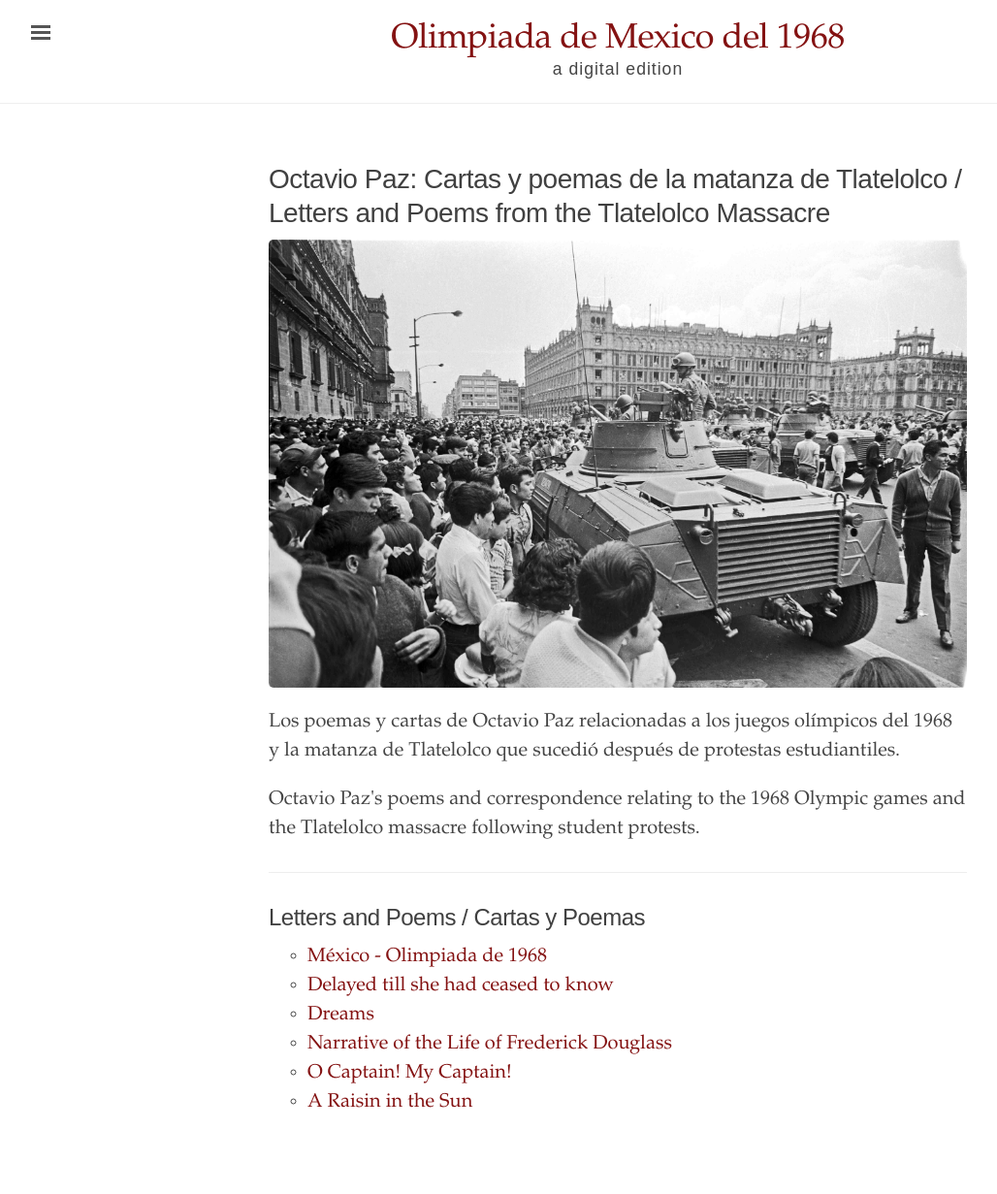
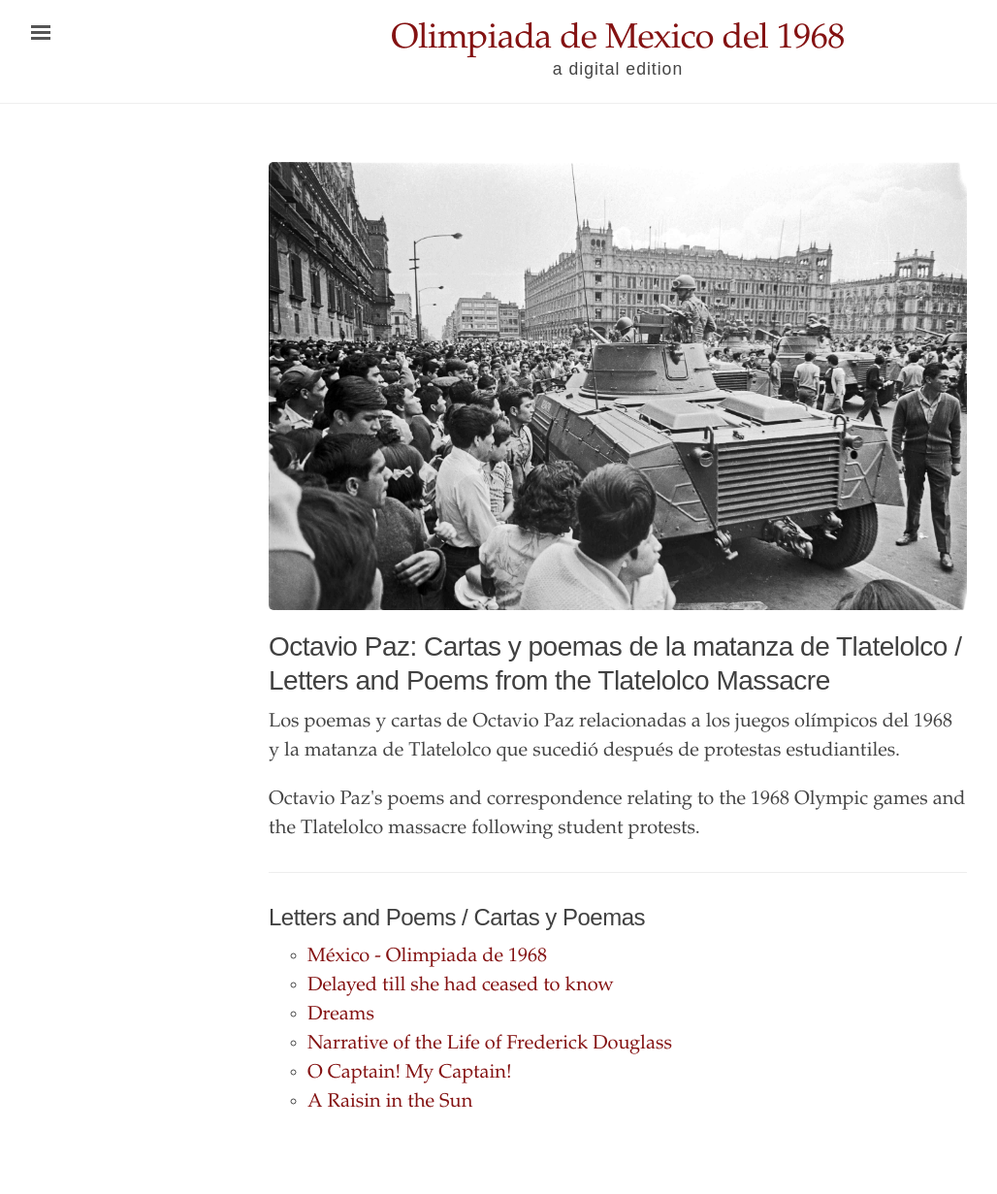
Before and after one commit to sophie-mcm/1984, a Jekyll site: the page built from index.html, in a window 1280 px wide. Shown: the whole page at 97% size, without its empty margins (3-1031 px from the left). Built offline with Jekyll 4.4.1, drawn with Linux system fonts in a browser that asks for light colours.

Commit message:
change image location

```diff
--- a/index.html
+++ b/index.html
@@ -3,9 +3,9 @@ layout: default
 title: "La Olimpiada del 1968"
 ---
 <div class="introduction">
+  <img src="assets/tlatelolco1.jpg" alt="Tank in Tlatelolco" style="text-align: center">
+
   <h1>Octavio Paz: Cartas y poemas de la matanza de Tlatelolco / Letters and Poems from the Tlatelolco Massacre</h1>
-
-<img src="assets/tlatelolco1.jpg" alt="Tank in Tlatelolco" style="text-align: center">
 
 <p>
   Los poemas y cartas de Octavio Paz relacionadas a los juegos olímpicos del 1968 y la matanza de Tlatelolco que sucedió después de protestas estudiantiles.
```
